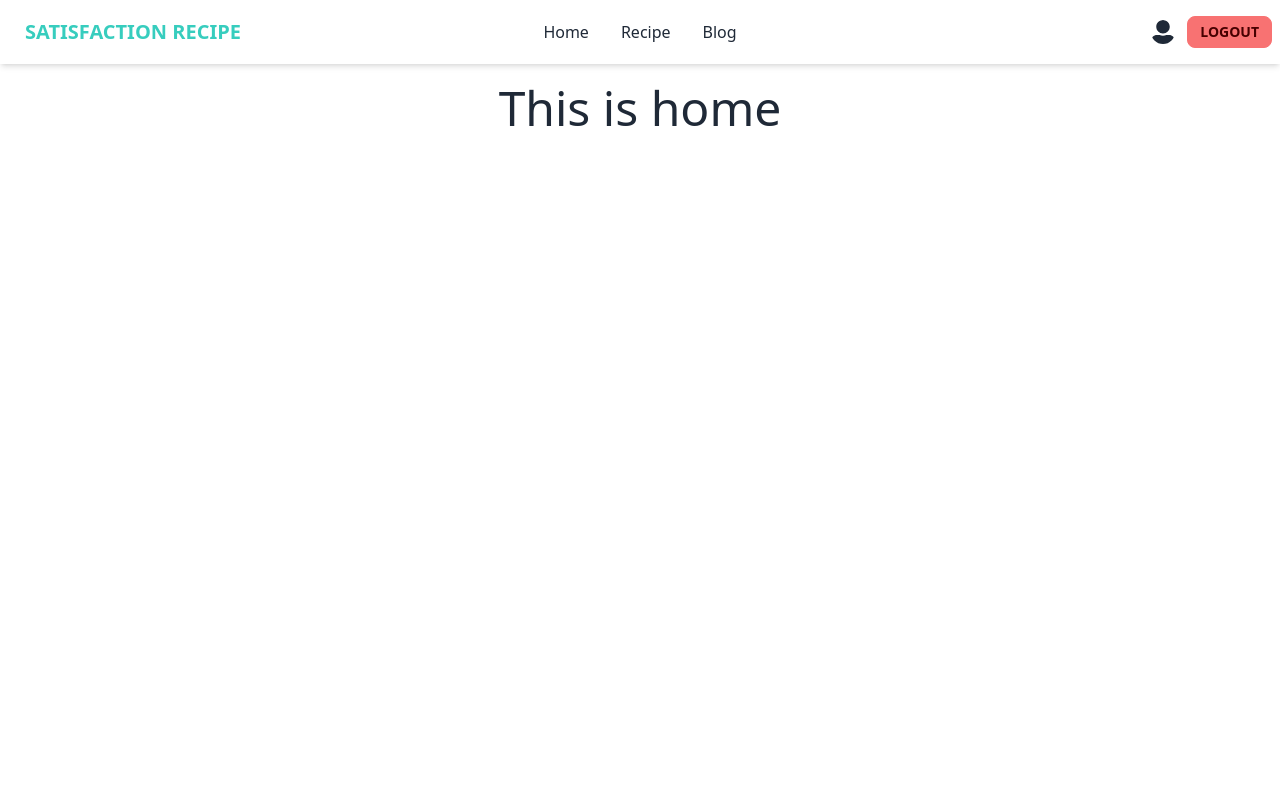
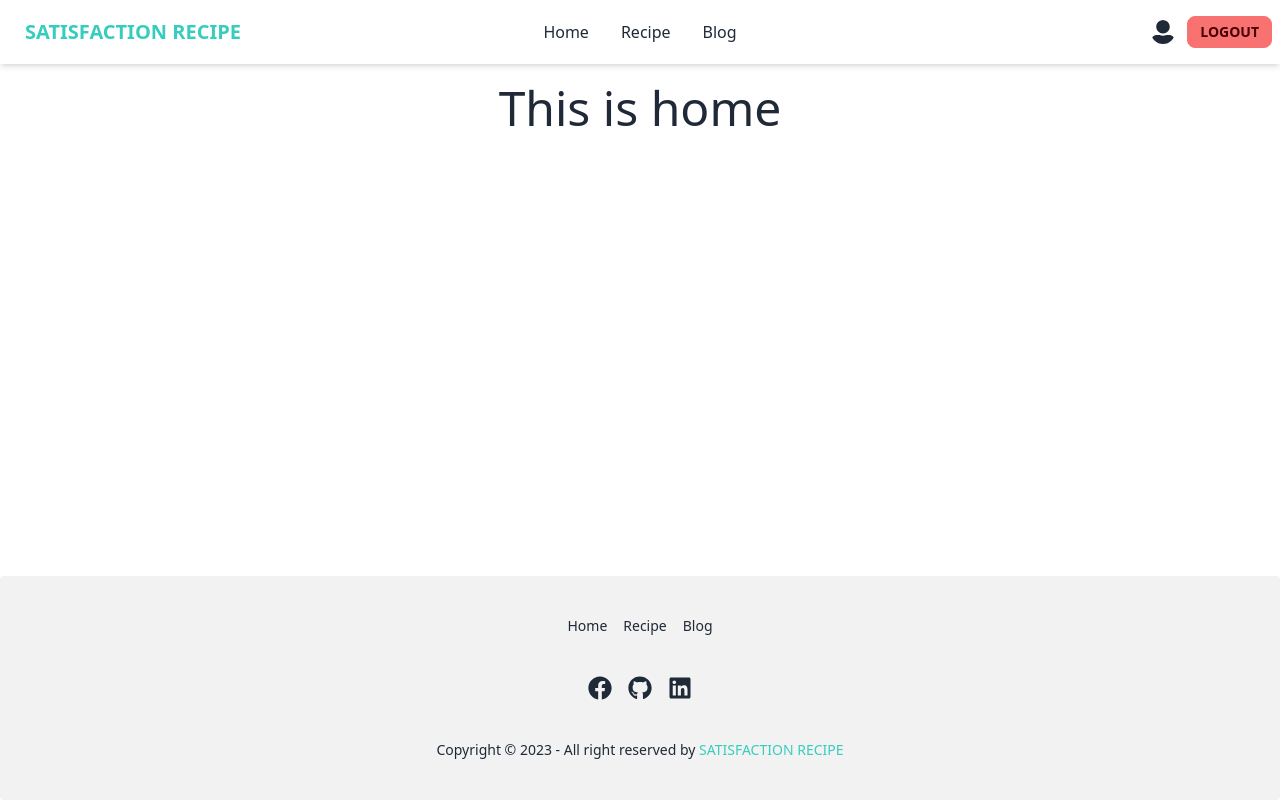
Before and after one commit to md-rasel-mahmud/chef-recipe-client, a React (Vite) app: page / in a window 1280 px wide. Built offline with nearby package versions, Linux system fonts and the light colour scheme.

Commit message:
finish footer

```diff
--- a/package.json
+++ b/package.json
@@ -14,6 +14,7 @@
     "firebase": "^9.21.0",
     "localforage": "^1.10.0",
     "match-sorter": "^6.3.1",
+    "moment": "^2.29.4",
     "react": "^18.2.0",
     "react-dom": "^18.2.0",
     "react-icons": "^4.8.0",
--- /dev/null
+++ b/src/components/Footer.jsx
@@ -0,0 +1,28 @@
+import moment from 'moment/moment';
+import React from 'react';
+import { FaFacebook, FaGithub, FaLinkedin } from 'react-icons/fa';
+import { Link } from 'react-router-dom';
+
+const Footer = () => {
+    return (
+        <footer className="footer footer-center fixed bottom-0 p-10 bg-base-200 text-base-content rounded">
+            <div className="grid grid-flow-col gap-4">
+                <Link to='/'>Home</Link>
+                <Link to='/recipe'>Recipe</Link>
+                <Link to='/blog'>Blog</Link>
+            </div>
+            <div>
+                <div className="grid grid-flow-col gap-4 text-2xl">
+                    <Link className='hover:text-accent' target='_blank' to='https://facebook.com/MyselfRaselMahmud'><FaFacebook /></Link>
+                    <Link className='hover:text-accent' target='_blank' to='https://github.com/myself-rasel-mahmud'><FaGithub /></Link>
+                    <Link className='hover:text-accent' target='_blank' to='https://www.linkedin.com/in/myselfraselmahmud'><FaLinkedin /></Link>
+                </div>
+            </div>
+            <div>
+                <p>Copyright © {moment().format('yyy')} - All right reserved by <span className='text-accent uppercase'>Satisfaction Recipe</span></p>
+            </div>
+        </footer>
+    );
+};
+
+export default Footer;
--- a/src/components/Navbar.jsx
+++ b/src/components/Navbar.jsx
@@ -22,8 +22,8 @@ const Navbar = () => {
             <div className="navbar-center hidden lg:flex">
                 <ul className="menu menu-horizontal px-1">
                     <li><Link to='/'>Home</Link></li>
-                    <li><Link to='/'>Recipe</Link></li>
-                    <li><Link to='/'>Blog</Link></li>
+                    <li><Link to='/recipe'>Recipe</Link></li>
+                    <li><Link to='/blog'>Blog</Link></li>
                 </ul>
             </div>
             <div className="navbar-end">
--- a/src/layouts/SharedLayout.jsx
+++ b/src/layouts/SharedLayout.jsx
@@ -1,12 +1,14 @@
 import React from 'react';
 import Navbar from '../components/Navbar';
 import { Outlet } from 'react-router-dom';
+import Footer from '../components/Footer';
 
 const SharedLayout = () => {
     return (
         <>
             <Navbar/>
             <Outlet/>
+            <Footer/>
         </>
     );
 };
```
Also changed, not shown: 1 other file (tests, documents, lock files or other folders).
